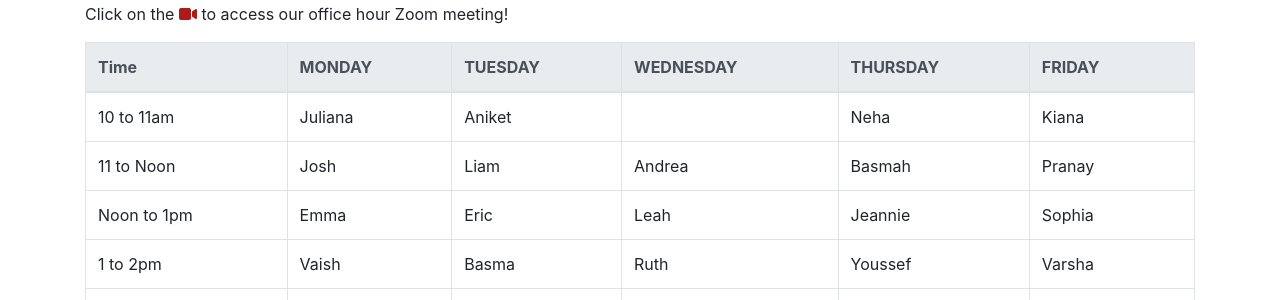
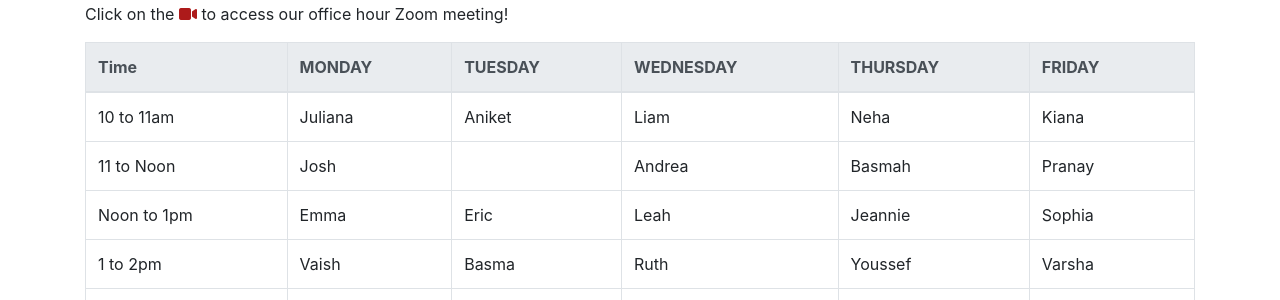
Before and after one commit to uclit-webmaster/uclit-site, a Jekyll site: the page built from contact.html, in a window 1280 px wide and 1391 px high. Shown: the part 331-631 px from the top of the window. Built offline with Jekyll 4.4.1, drawn with Linux system fonts in a browser that asks for light colours; nearby versions of some CDN libraries.

```diff
--- a/contact.html
+++ b/contact.html
@@ -15,8 +15,8 @@ title: Contact Us
 <div class="table-responsive">
 <table class="table table-bordered">
 <thead class="thead-light"><tr><th>Time</th><th>MONDAY</th><th>TUESDAY</th><th>WEDNESDAY</th><th>THURSDAY</th><th>FRIDAY</th></tr></thead><tbody>
- <tr><td>10 to 11am </td><td>Juliana</td><td>Aniket</td><td>&nbsp;</td><td>Neha</td><td>Kiana</td></tr>
- <tr><td>11 to Noon</td><td>Josh</td><td>Liam</td><td>Andrea</td><td>Basmah</td><td>Pranay</td></tr>
+ <tr><td>10 to 11am </td><td>Juliana</td><td>Aniket</td><td>Liam</td><td>Neha</td><td>Kiana</td></tr>
+ <tr><td>11 to Noon</td><td>Josh</td><td>&nbsp;</td><td>Andrea</td><td>Basmah</td><td>Pranay</td></tr>
  <tr><td>Noon to 1pm</td><td>Emma</td><td>Eric</td><td>Leah</td><td>Jeannie</td><td>Sophia</td></tr>
  <tr><td>1 to 2pm</td><td>Vaish</td><td>Basma</td><td>Ruth</td><td>Youssef</td><td>Varsha</td></tr>
  <tr><td>2 to 3pm</td><td>Hiba</td><td>Daniella</td><td>Shreyansi</td><td>Soli</td><td>Honesty</td></tr>
```
